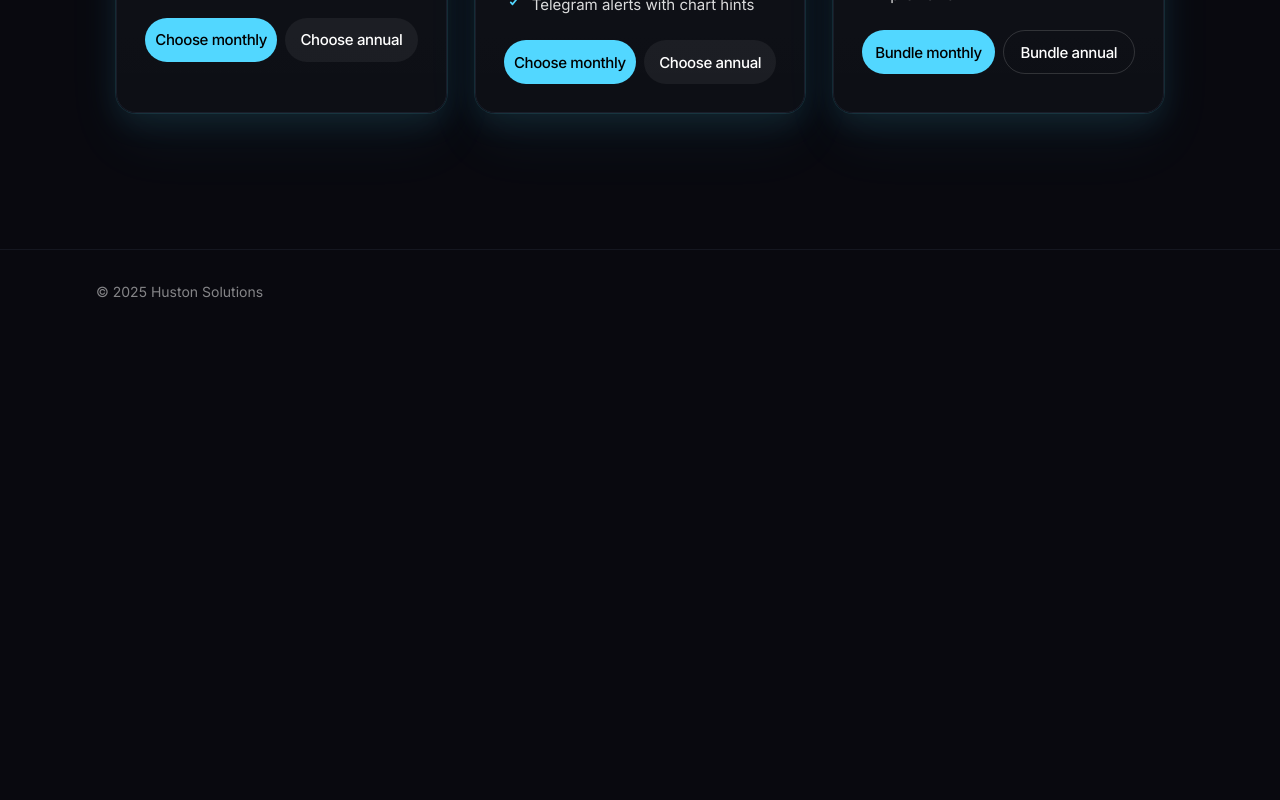
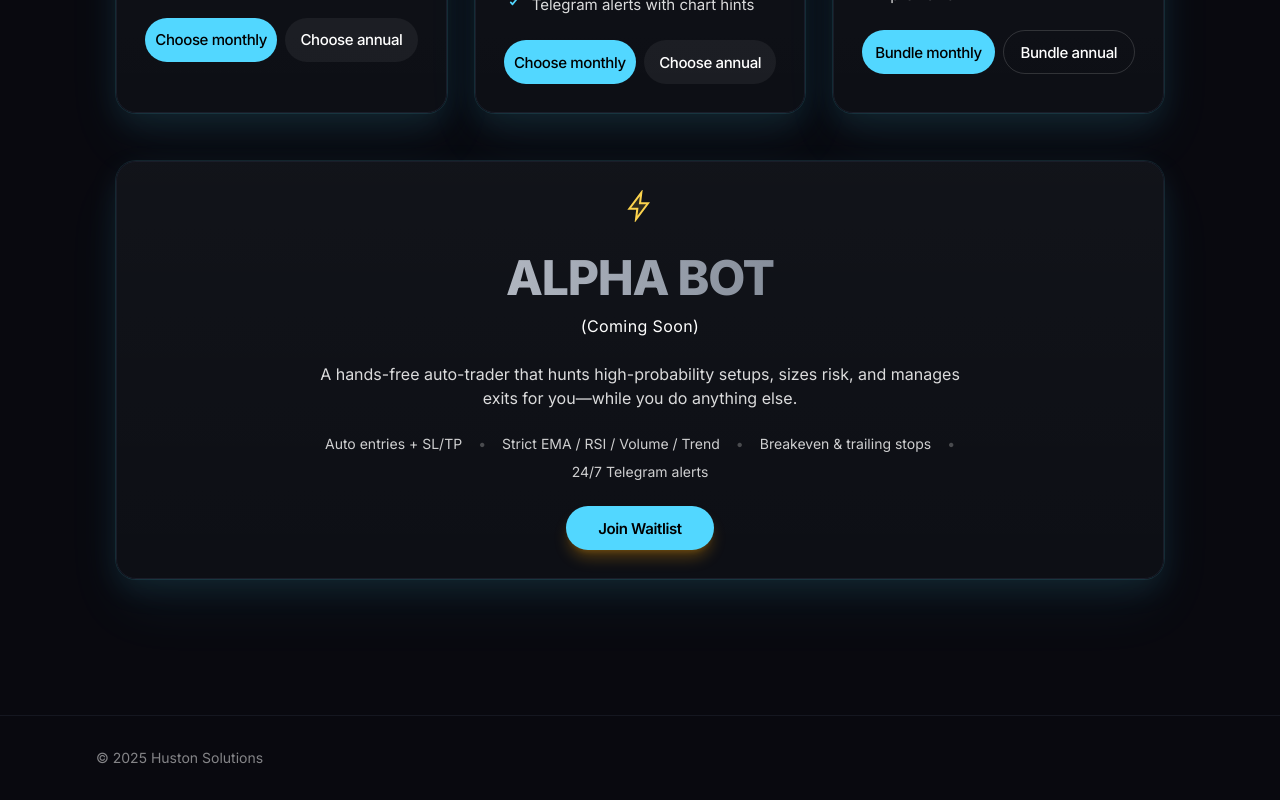
Before and after one commit to brycehuston/signal-bots, a Next.js app: page /pricing in a window 1280 px wide. Shown: the part 986-1786 px from the top of the page. Before the commit the page ends 1320 px from the top, so only its background shows below. Built offline with nearby package versions, Linux system fonts and the light colour scheme.

Commit message:
Added Alpha Bot Tile

```diff
--- a/app/pricing/page.tsx
+++ b/app/pricing/page.tsx
@@ -140,6 +140,72 @@ export default function PricingPage() {
           </CardBody>
         </Card>
       </div>
+
+{/* Alpha Bot Tile */}
+<div className="mt-12">
+  <Card className="relative overflow-hidden border border-amber-400/40 shadow-[0_0_80px_rgba(251,191,36,0.08)]">
+    <CardBody className="space-y-6 text-center">
+      {/* spark icon */}
+      <svg
+        viewBox="0 0 24 24"
+        className="mx-auto h-8 w-8 text-amber-300"
+        fill="none"
+        aria-hidden="true"
+      >
+        <path
+          d="M13 2L4 14h6l-1 8 9-12h-6l1-8z"
+          stroke="currentColor"
+          strokeWidth="1.5"
+          fill="currentColor"
+          fillOpacity="0.12"
+        />
+      </svg>
+
+      {/* headline + subline */}
+      <div>
+  <h2
+    className="text-5xl font-extrabold tracking-tight
+           rounded-lg px-4 py-2
+           bg-gradient-to-r from-gray-200 via-gray-400 to-gray-600
+           bg-clip-text text-transparent
+           bg-black"
+  >
+    ALPHA BOT
+  </h2>
+        <p className=" text-white text-md tracking-wide mt-1">(Coming Soon)</p>
+      </div>
+
+      {/* description */}
+      <p className="mx-auto max-w-2xl text-white/85">
+        A hands-free auto-trader that hunts high-probability setups, sizes risk,
+        and manages exits for you—while you do anything else.
+      </p>
+
+      {/* compact feature list */}
+      <div className="mx-auto flex max-w-3xl flex-wrap items-center justify-center gap-x-4 gap-y-2 text-sm text-white/80">
+        <span className="inline-block">Auto entries + SL/TP</span>
+        <span className="opacity-30">•</span>
+        <span className="inline-block">Strict EMA / RSI / Volume / Trend</span>
+        <span className="opacity-30">•</span>
+        <span className="inline-block">Breakeven &amp; trailing stops</span>
+        <span className="opacity-30">•</span>
+        <span className="inline-block">24/7 Telegram alerts</span>
+      </div>
+
+      {/* centered button (only as wide as content) */}
+      <div className="flex justify-center">
+        <Button
+          size="lg"
+          href="/waitlist"
+          className="bg-amber-400 hover:bg-amber-300 text-black font-semibold shadow-lg shadow-amber-500/30 px-8"
+        >
+          Join Waitlist
+        </Button>
+      </div>
+    </CardBody>
+  </Card>
+</div>
+
     </div>
   );
 }
--- /dev/null
+++ b/app/waitlist/page.tsx
@@ -0,0 +1,47 @@
+// app/waitlist/page.tsx
+"use client";
+
+import { useState } from "react";
+
+export default function WaitlistPage() {
+  const [email, setEmail] = useState("");
+  const [sent, setSent] = useState(false);
+
+  async function submit(e: React.FormEvent) {
+    e.preventDefault();
+    // TODO: send to your API / Zapier / Airtable / MailerLite, etc.
+    setSent(true);
+  }
+
+  return (
+    <div className="mx-auto max-w-lg px-5 py-12">
+      <h1 className="text-2xl font-semibold tracking-tight">Join the Alpha Bot Waitlist</h1>
+      <p className="mt-2 text-white/70">
+        Be the first to try hands-free trading with strict risk controls and real-time alerts.
+      </p>
+
+      <form onSubmit={submit} className="mt-6 space-y-3">
+        <input
+          type="email"
+          required
+          placeholder="your@email"
+          value={email}
+          onChange={(e) => setEmail(e.target.value)}
+          className="w-full rounded-xl border border-edge bg-black/30 px-4 py-3 outline-none"
+        />
+        <button
+          type="submit"
+          className="inline-flex h-11 items-center rounded-xl bg-brand-600 px-5 text-sm font-medium text-black hover:bg-brand-500"
+        >
+          Join Waitlist
+        </button>
+      </form>
+
+      {sent && (
+        <div className="mt-4 rounded-xl border border-edge bg-white/5 p-4 text-sm text-white/80">
+          Thanks! You’re on the list — we’ll email you when Alpha Bot opens.
+        </div>
+      )}
+    </div>
+  );
+}
```
